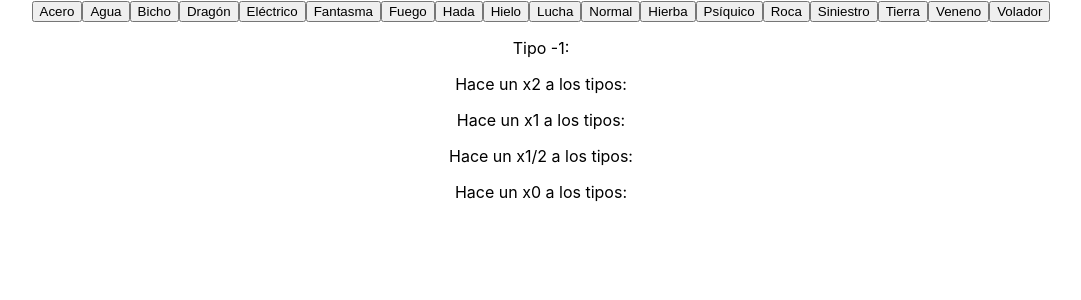
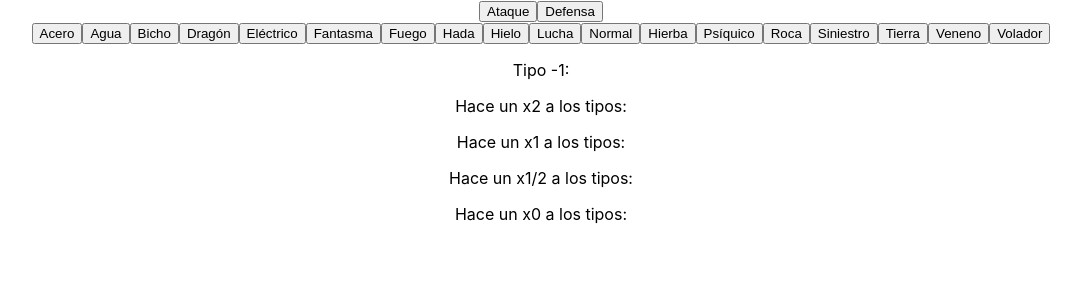
Before and after one commit to garolard/pktypes, a React (Create React App) app: page / in a window 1280 px wide. Shown: the top 300 px of the page, without its empty margins (99-1180 px from the left). Built offline with nearby package versions, Linux system fonts and the light colour scheme.

Commit message:
Added buttons for changin mode from attack to defense and viceversa

```diff
--- a/src/App.tsx
+++ b/src/App.tsx
@@ -5,6 +5,11 @@ import './App.css';
 import * as Calculator from './Calc';
 import { Types } from './Calc';
 
+enum Modes {
+  ATTACK,
+  DEFENSE,
+  POKEDEX
+}
 
 const localizeType = (type: number): string => {
   switch (type) {
@@ -66,16 +71,32 @@ const TypesForDefense: React.FC<{ primaryType: Types, secondaryType?: Types }> =
 
 const App: React.FC = () => {
 
-  const [selectedType, setSelectedType] = useState(-1);
+  const [mode, setMode] = useState(Modes.ATTACK);
+  const [primaryType, setPrimaryType] = useState(-1);
+  const [secondaryType, setSecondaryType] = useState(-1);
+
+  const typesButtons = (setTypeFn: React.Dispatch<React.SetStateAction<number>>) => {
+    return Array.from(Array(18).keys())
+      .map(t => <button key={t} onClick={() => setTypeFn(t)}>{localizeType(t)}</button>);
+  };
 
   return (
     <div className="App">
 
-      {Array.from(Array(18).keys()).map(t => <button key={t} onClick={() => setSelectedType(t)}>{localizeType(t)}</button>)}
+      <div>
+        <button onClick={() => setMode(Modes.ATTACK)}>Ataque</button>
+        <button onClick={() => setMode(Modes.DEFENSE)}>Defensa</button>
+      </div>
 
-      <p>{`Tipo ${selectedType}:`}</p>
-      <TypesForAttack type={selectedType} />
-      {/* <TypesForDefense primaryType={selectedType} secondaryType={Types.ROCK} /> */}
+      <div>{typesButtons(setPrimaryType)}</div>
+      <div>{mode === Modes.DEFENSE ? typesButtons(setSecondaryType) : null}</div>
+
+      <p>{`Tipo ${primaryType}:`}</p>
+      {
+        mode === Modes.ATTACK
+          ? <TypesForAttack type={primaryType} />
+          : <TypesForDefense primaryType={primaryType} secondaryType={secondaryType} />
+      }
     </div>
   );
 }
```
